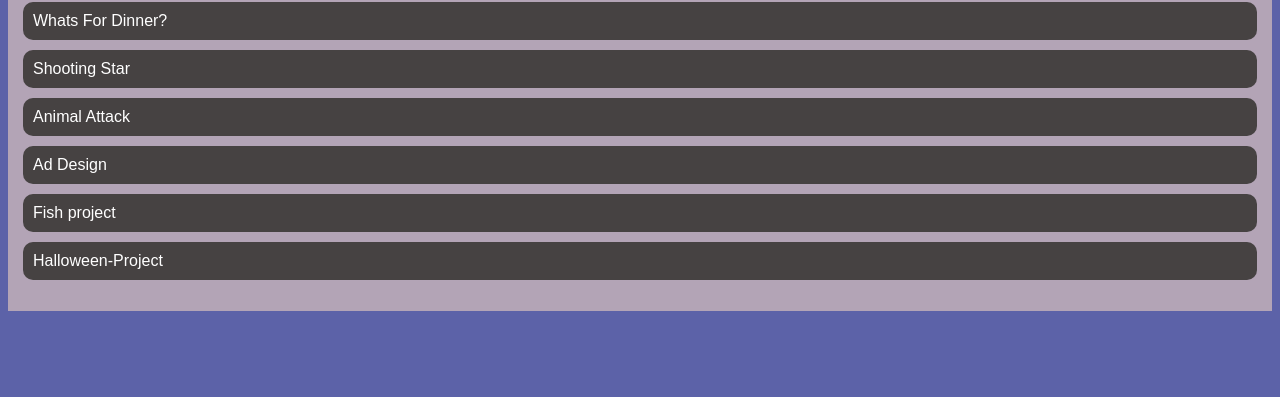
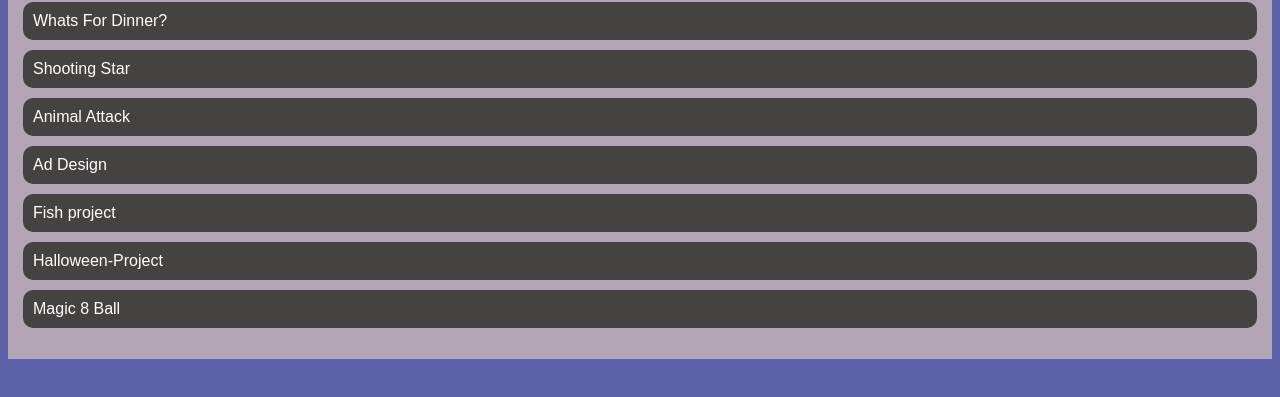
Before and after one commit to TheSomeone05/TheSomeone05, a plain HTML site: page portfolio.html in a window 1280 px wide. Shown: the part 343-740 px from the top of the page. Drawn offline with Linux system fonts and the light colour scheme.

Commit message:
8 ball project

```diff
--- a/portfolio.html
+++ b/portfolio.html
@@ -114,6 +114,7 @@
                     <li><a href="https://www.khanacademy.org/computer-programming/spin-off-of-project-ad-design/6085219658022912/">Ad Design</a></li>
                     <li><a href="https://www.khanacademy.org/computer-programming/spin-off-of-project-fish-tank/5233204283359232">Fish project</a></li>
                     <li><a href="https://www.khanacademy.org/computer-programming/halloween-project/6333068912148480/">Halloween-Project</a></li>
+                    <li><a href="https://www.khanacademy.org/computer-programming/spin-off-of-project-magic-8-ball/5029689738969088/">Magic 8 Ball</a></li>
                     </ul>
 
                 </div>
```
